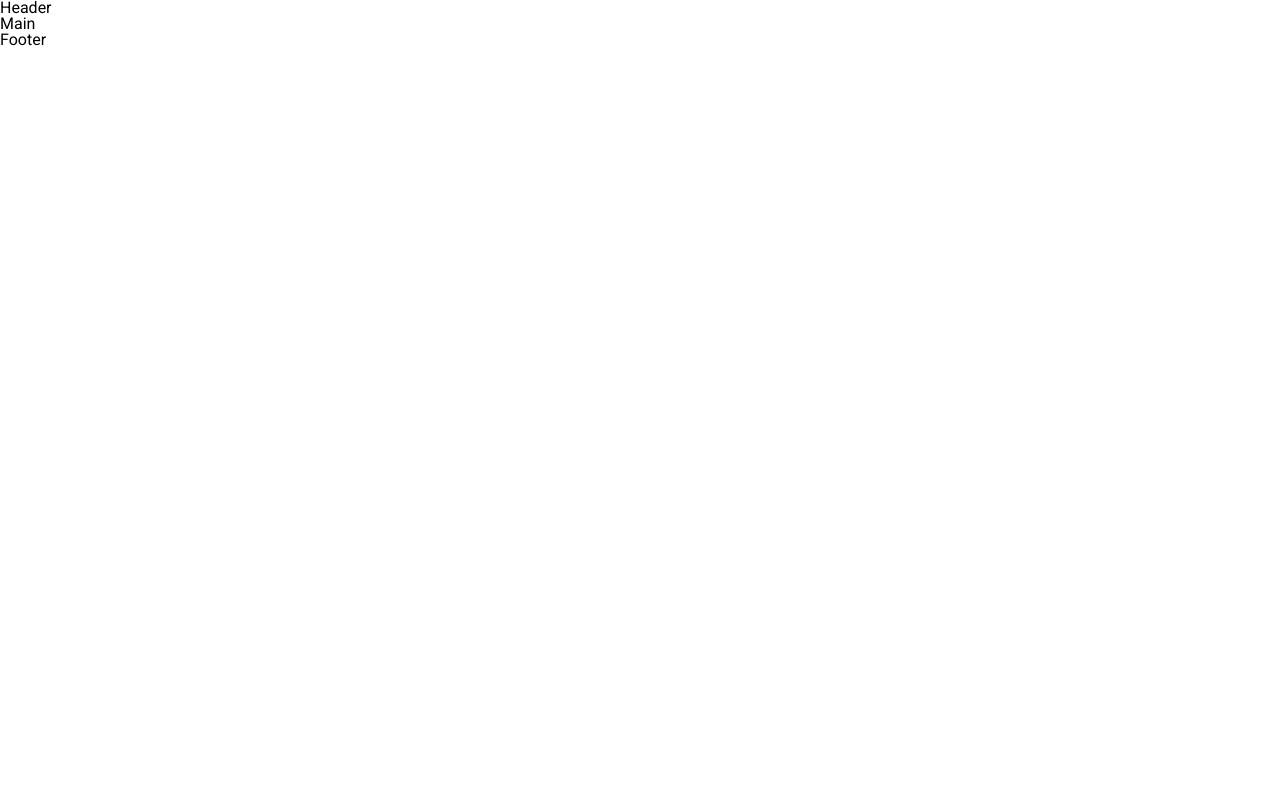
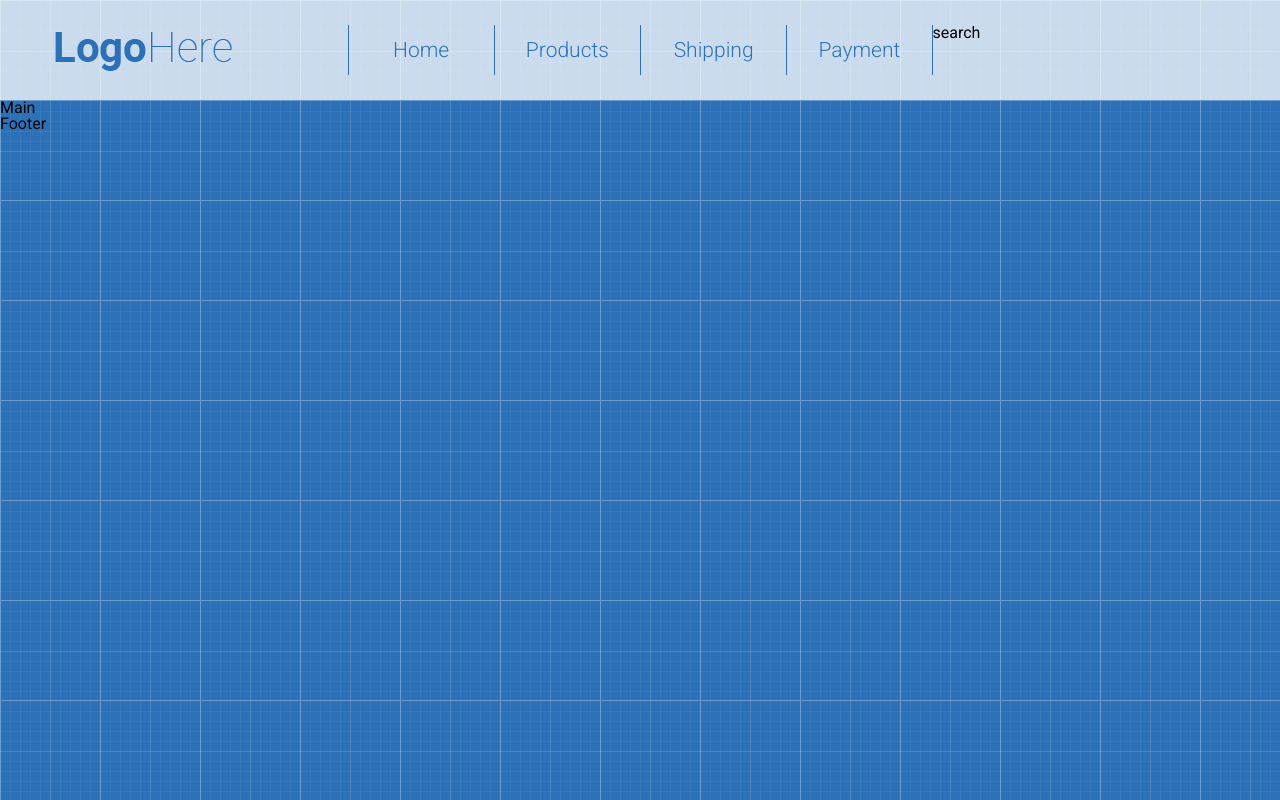
Before and after one commit to kznkv-skillup/d.github.io, a plain HTML site: page index.html in a window 1280 px wide. Drawn offline with Linux system fonts and the light colour scheme.

Commit message:
added logo and menu blocks

```diff
--- a/index.html
+++ b/index.html
@@ -8,7 +8,26 @@
 	<title>Shop project</title>
 </head>
 <body>
-	<header class="header">Header</header>
+	<header class="header">
+		<div class="container">
+			<div class="row">
+				<div class="col-md-3">
+					<div class="logo"><a href=""><img src="images/logo.png" alt=""></a></div>
+				</div>
+				<div class="col-md-6">
+					<nav>
+						<ul class="menu">
+							<li><a href="">Home</a></li>
+							<li><a href="">Products</a></li>
+							<li><a href="">Shipping</a></li>
+							<li><a href="">Payment</a></li>
+						</ul>
+					</nav>
+				</div>
+				<div class="col-md-3">search</div>
+			</div>
+		</div>
+	</header>
 	<main class="main">Main</main>
 	<footer class="footer">Footer</footer>
 </body>
--- a/style.css
+++ b/style.css
@@ -3,4 +3,53 @@
 }
 body {
 	font-family: 'Roboto';
+	background-image: url(images/patt.png);
+	/*background-repeat: no-repeat;*/
 }
+.container {
+	width: 1170px;
+	margin: 0 auto;
+}
+.row:after,.menu:after {
+	content: "";
+	display: block;
+	clear: both;
+}
+.col-md-3 {
+	width: 25%;
+}
+.col-md-6 {
+	width: 50%;
+}
+[class*="col-"] {
+	float: left;
+}
+.header {
+	background-color: rgba(255,255,255,0.75);
+	padding: 25px 0;
+}
+.menu li {
+	width: 25%;
+	float: left;
+	border-left: 1px solid #2c71b8;
+}
+.menu li:last-child {
+	border-right: 1px solid #2c71b8;
+}
+.menu a {
+	display: block;
+	text-decoration: none;
+	color:#2c71b8;
+	height: 50px;
+	text-align: center;
+	line-height: 50px;
+	font-size: 21px;
+	font-weight: 300;
+}
+.menu a:hover {
+	background: #2c71b8;
+	color:white;
+}
+.logo {
+	margin-top: 7px;
+}
```
Also changed, not shown: images/logo.png (added), images/patt.png (added).
